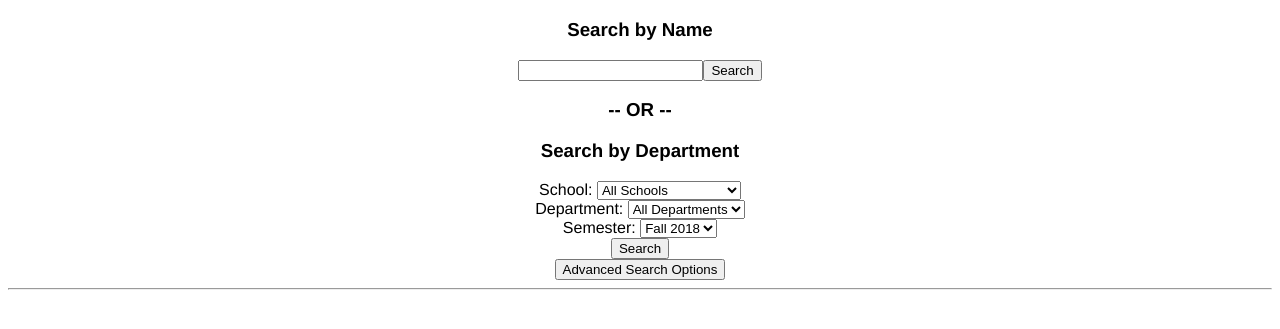
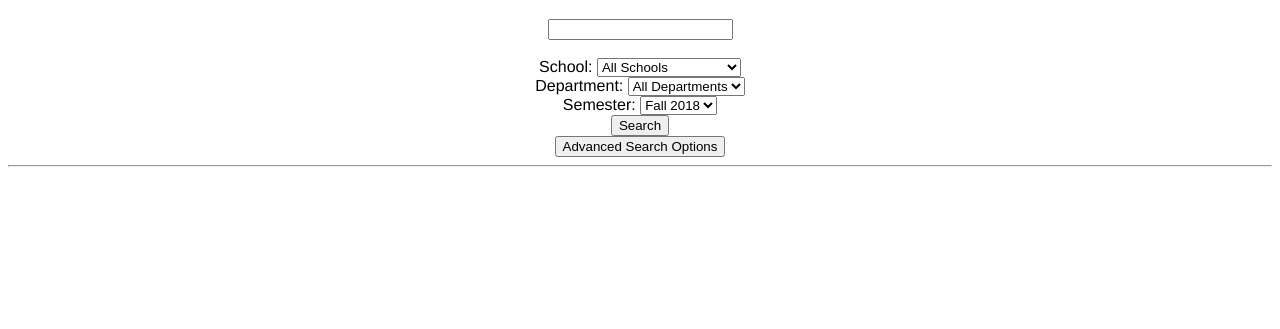
Before and after one commit to aquova/cse556, a plain HTML site: page pages/search.html in a window 1280 px wide. Shown: the part 115-444 px from the top of the page. Drawn offline with Linux system fonts and the light colour scheme.

Commit message:
Can now search by text and filter by department

```diff
--- a/js/search_page.js
+++ b/js/search_page.js
@@ -32,33 +32,25 @@ function showResults(matches) {
     }
 }
 
-function searchSelect() {
+function search() {
     var matches = []
+    var textBox = document.getElementById("searchBar").value.toLowerCase()
     var school = document.getElementById("washuSchool").value
     var department = document.getElementById("department").value
-    // var semester = document.getElementById("semester").value
 
     for (var i = 0; i < classesDB.length; i++) {
-        // Course matches school search
-        if ((classesDB[i][0] == school) || (school == "ALL")) {
-            if ((classesDB[i][1] == department) || (department == "ALL")) {
-                matches.push(classesDB[i])
+        // A correct match has its title as a substring
+        if (classesDB[i][7].toLowerCase().includes(textBox)) {
+            // Matches the school dropdown
+            if ((classesDB[i][0] == school) || (school == "ALL")) {
+                // Matches the department dropdown
+                if ((classesDB[i][1] == department) || (department == "ALL")) {
+                    matches.push(classesDB[i])
+                }
             }
         }
     }
 
-    showResults(matches)
-}
-
-function searchText() {
-    var matches = []
-    var textBox = document.getElementById("searchBar").value.toLowerCase()
-
-    for (var i = 0; i < classesDB.length; i++) {
-        if (classesDB[i][7].toLowerCase().includes(textBox)) {
-            matches.push(classesDB[i])
-        }
-    }
     showResults(matches)
 }
 
--- a/pages/search.html
+++ b/pages/search.html
@@ -15,13 +15,9 @@
 
         <div class="center">
             <h1>Search for classes</h1>
-            <h3>Search by Name</h3>
             <input type="text" id="searchBar" autocomplete="off">
-            <button type="button" onclick="searchText()">Search</button>
-            <br/>
-            <h3>-- OR --</h3>
+            <br/><br/>
 
-            <h3>Search by Department</h3>
             <label for="washuSchool">School: </label>
             <select id="washuSchool" autocomplete="off" onchange="populateDepartment()">
                 <option value="ALL">All Schools</option>
@@ -46,7 +42,7 @@
                 <option value="1">Fall 2018</option>
             </select>
             <br/>
-            <button type="button" onclick="searchSelect()">Search</button><br/>
+            <button type="button" onclick="search()">Search</button><br/>
 
             <!-- Advanced Search Options -->
             <button type="button" onclick="toggleAdvanced()">Advanced Search Options</button>
```
